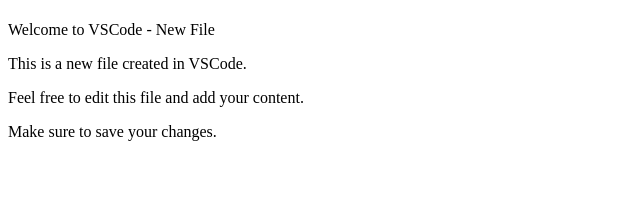
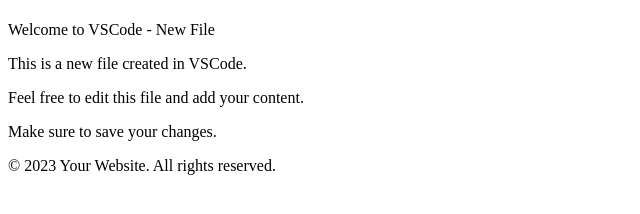
Before and after one commit to Adeola-Adebayo/github-example, a plain HTML site: page index.html in a window 1280 px wide. Shown: the whole page, without its empty margins (0-640 px from the left). Drawn offline with Linux system fonts and the light colour scheme.

Commit message:
Fourth commit on Home page

```diff
--- a/index.html
+++ b/index.html
@@ -3,7 +3,7 @@
 <head>
     <meta charset="UTF-8">
     <meta name="viewport" content="width=device-width, initial-scale=1.0">
-    <title>Document</title>
+    <title>Home Page</title>
 </head>
 <body>
     <h1></h1>Welcome to VSCode - New File</h1>
@@ -11,7 +11,11 @@
     <div>
         <p>Feel free to edit this file and add your content.</p>
         <p>Make sure to save your changes.</p>
+
     </div>
+    <footer>
+        <p>&copy; 2023 Your Website. All rights reserved.</p>
+    </footer>
 
 </body>
 </html>
```
